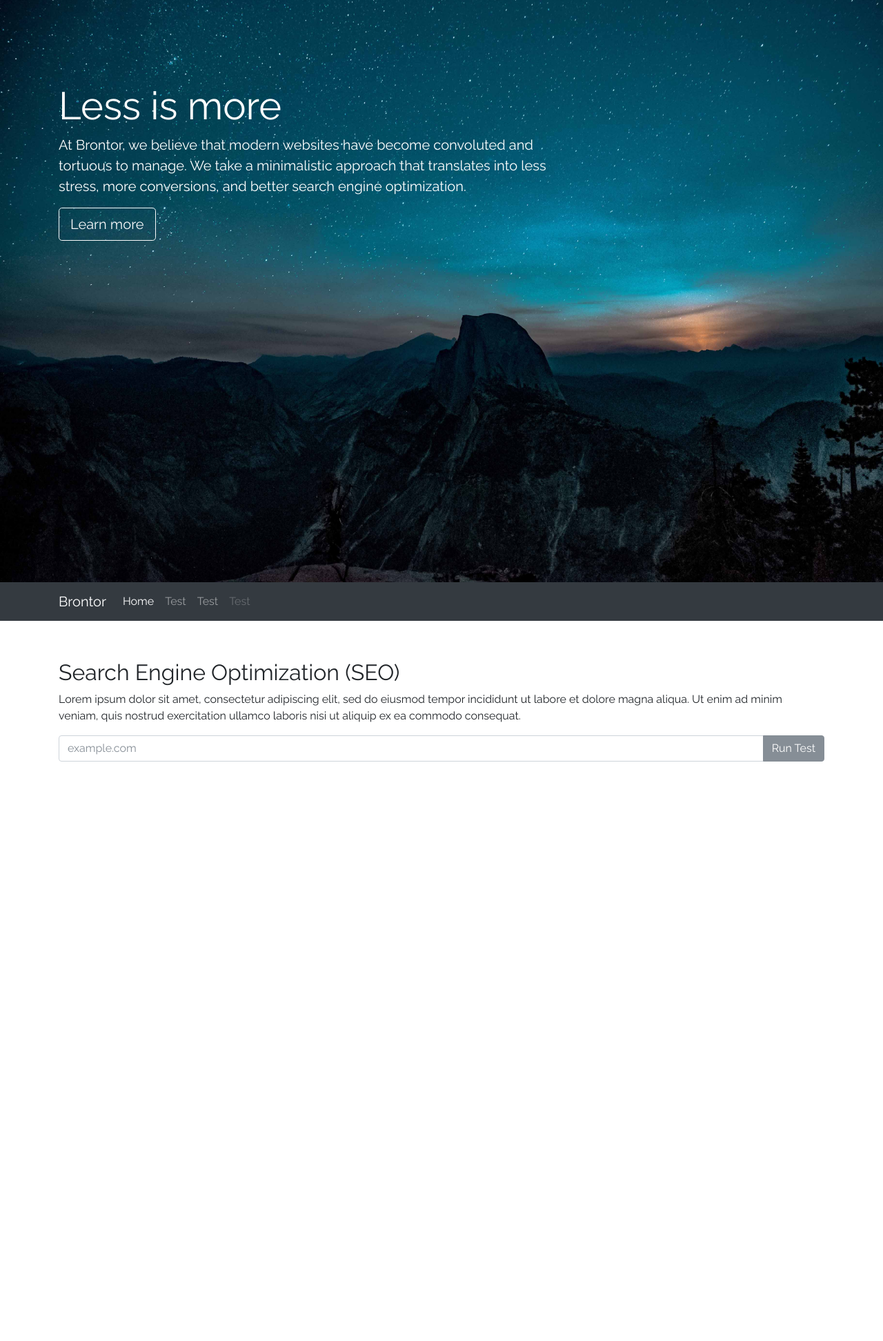
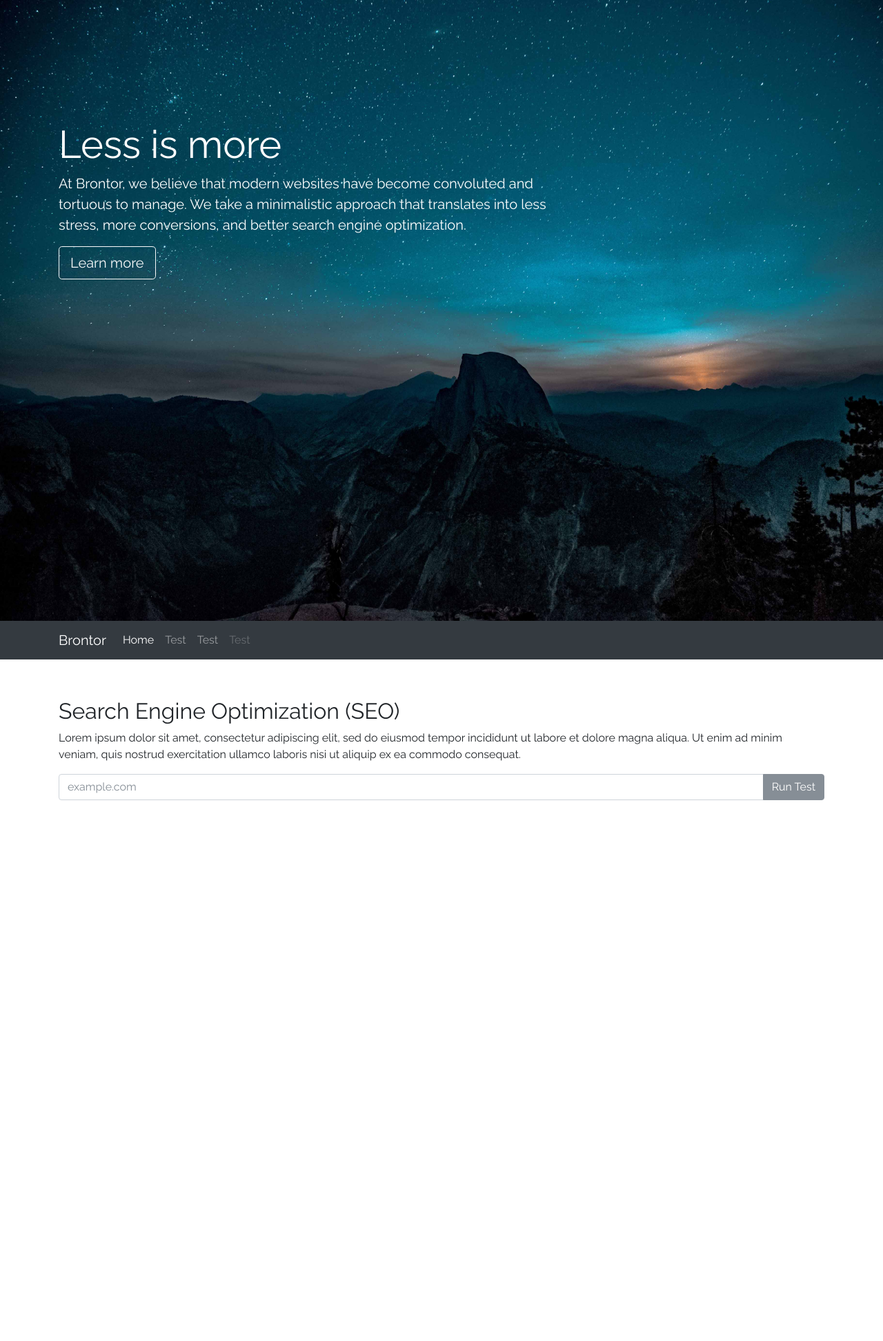
Before and after one commit to kevinreilly/brontor-jekyll, a Jekyll site: the page built from index.md, in a window 1280 px wide. Shown: the whole page at 69% size. Built offline with Jekyll 4.4.1, drawn with Linux system fonts in a browser that asks for light colours; a script that is not in the unit is left out; before the commit the page ends 1888 px from its top, so only the background shows below that.

Commit message:
sticky nav fix

```diff
--- a/assets/css/main.scss
+++ b/assets/css/main.scss
@@ -37,10 +37,11 @@ h2 {
 	position:-moz-sticky;
 	position:-ms-sticky;
 	position:-o-sticky;
+	position:sticky;
 }
 .jumbotron {
 	min-height:100vh;
-	margin-top:-3.5rem;
+	//margin-top:-3.5rem;
 	margin-bottom:0;
 	color:#fff;
 	background-color:$dark;
```
Also changed, not shown: 1 other file.
